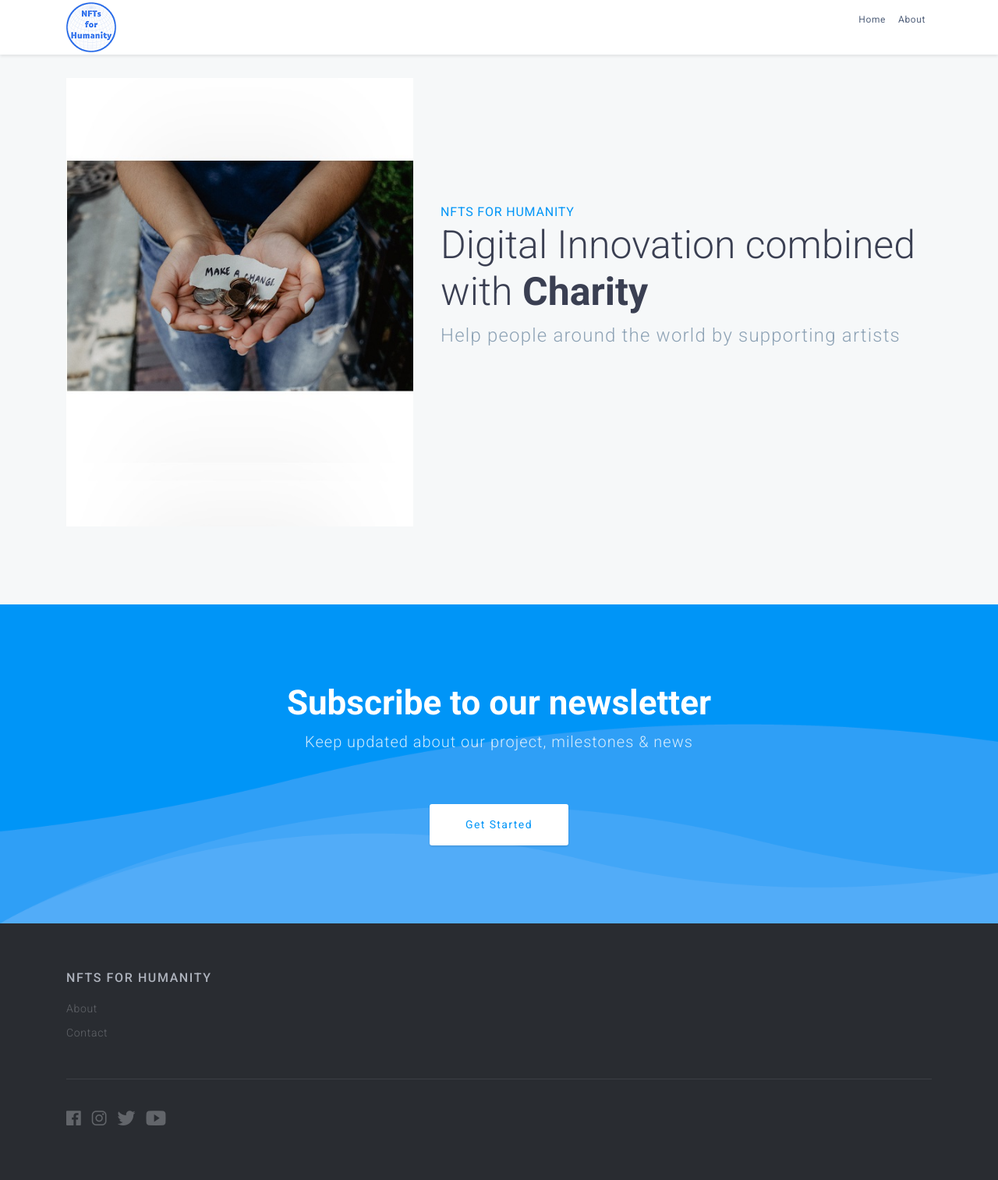
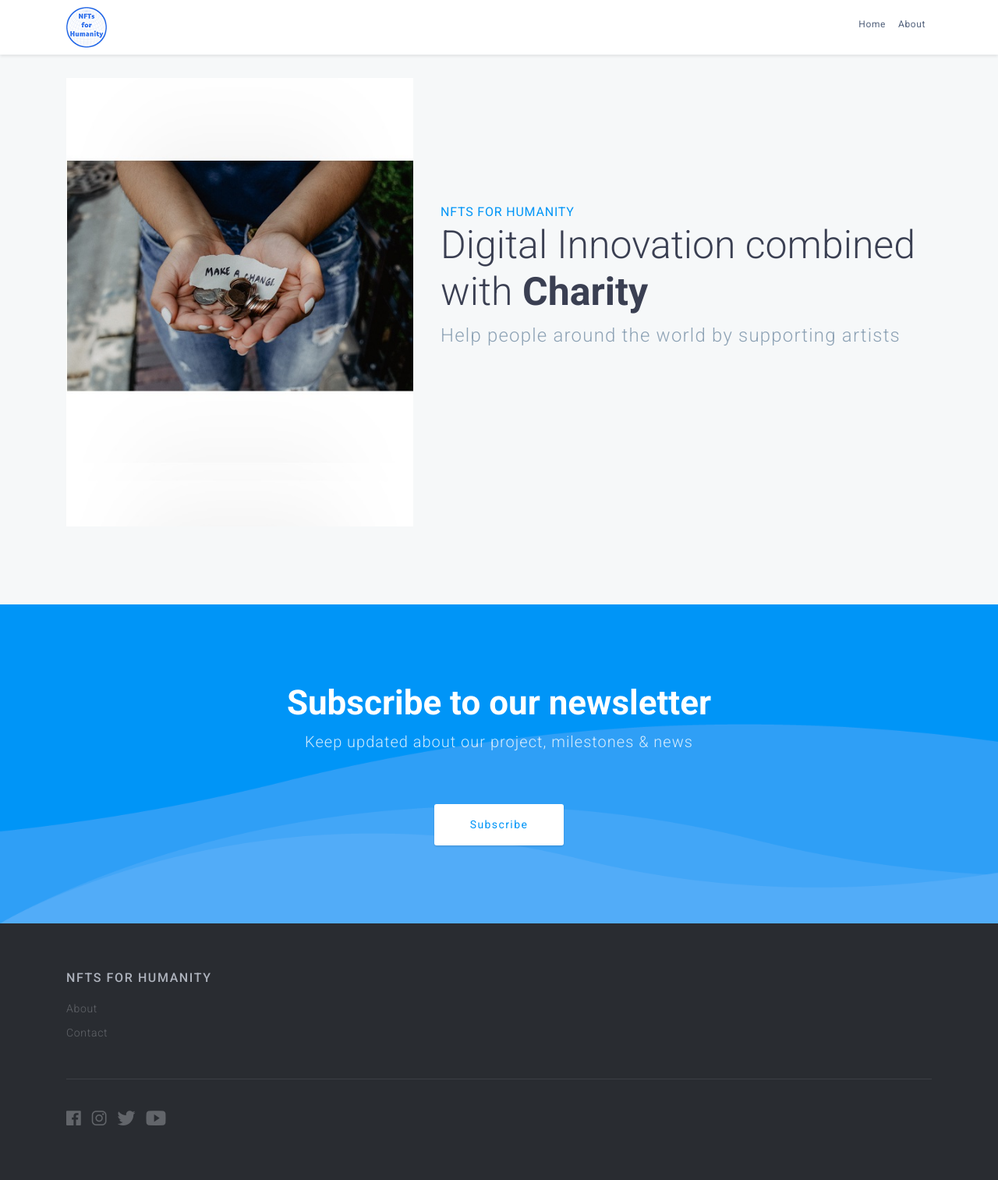
Before and after one commit to NFTs-for-Humanity/NFTs4H-platform, a Django app: page / in a window 1280 px wide. Shown: the whole page at 78% size. Run offline with Django 3.2, Linux system fonts and the light colour scheme; some libraries are stand-ins or nearby versions.

Commit message:
small fix

```diff
--- a/nfts4h/platform_/templates/index.html
+++ b/nfts4h/platform_/templates/index.html
@@ -69,7 +69,7 @@
       <h2>Subscribe to our newsletter</h2>
       <div class="title-block">
         <p>Keep updated about our project, milestones & news</p>
-        <a href="#" class="btn btn-regular">Get Started</a>
+        <a href="#" class="btn btn-regular">Subscribe</a>
       </div>
     </div>
   </section>
```
Also changed, not shown: nfts4h/platform_/static/images/logo2.png.
